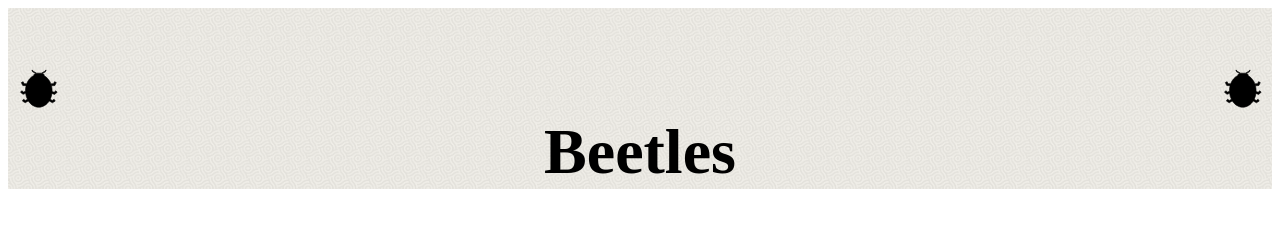
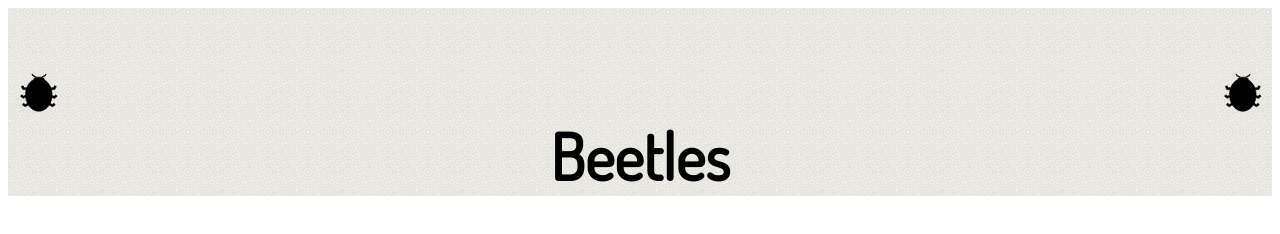
Before and after one commit to erinmilling/dsn1674-assignment-7, a plain HTML site: page index.html in a window 1280 px wide. Drawn offline with Linux system fonts and the light colour scheme.

Commit message:
added dosis font

```diff
--- a/css/main.css
+++ b/css/main.css
@@ -1,5 +1,6 @@
 html {
   box-sizing: border-box;
+  font-family: 'Dosis', sans-serif;
 }
 
 *,*::before, *::after {
--- a/index.html
+++ b/index.html
@@ -5,6 +5,7 @@
   <title>dsn1674-assignment-7</title>
   <meta name="viewport" content="width=device-width,initial-scale">
   <link href="css/main.css" rel="stylesheet">
+  <link href='http://fonts.googleapis.com/css?family=Dosis' rel='stylesheet' type='text/css'>
 
 </head>
 <body>
```
